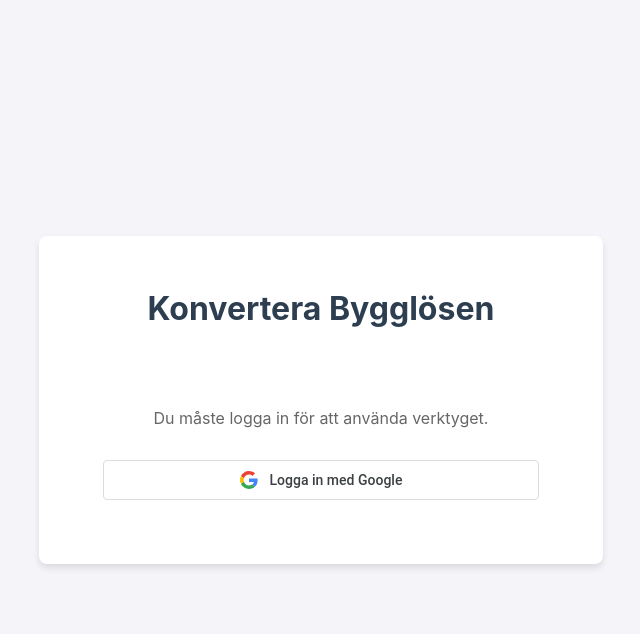
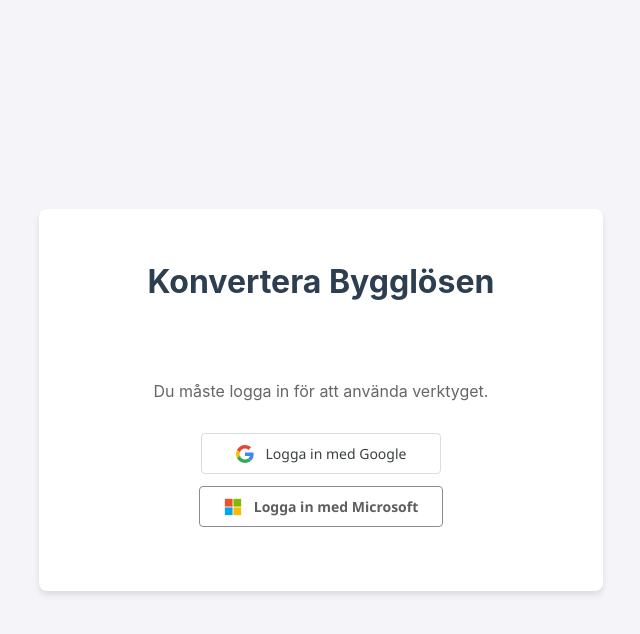
Before and after one commit to Friggo-74/bygglosen-converter, a Flask app: page / in a window 1280 px wide. Shown: the top 634 px of the page, without its empty margins (319-959 px from the left). Run offline with Flask 3, Linux system fonts and the light colour scheme.

Commit message:
Add Microsoft login support

```diff
--- a/app.py
+++ b/app.py
@@ -12,7 +12,7 @@ load_dotenv()
 
 app = Flask(__name__)
 app.secret_key = os.getenv('SECRET_KEY', 'supersecretkey')  # Use env var or default
-app.config['SESSION_COOKIE_NAME'] = 'google-login-session'
+app.config['SESSION_COOKIE_NAME'] = 'bygglosen-session'
 
 # --- Database Config ---
 app.config['SQLALCHEMY_DATABASE_URI'] = os.getenv('DATABASE_URL', 'sqlite:///app.db')
@@ -21,11 +21,22 @@ db.init_app(app)
 
 # --- OAuth Config ---
 oauth = OAuth(app)
+
+# Google OAuth
 google = oauth.register(
     name='google',
     client_id=os.getenv("GOOGLE_CLIENT_ID"),
     client_secret=os.getenv("GOOGLE_CLIENT_SECRET"),
     server_metadata_url='https://accounts.google.com/.well-known/openid-configuration',
+    client_kwargs={'scope': 'openid email profile'}
+)
+
+# Microsoft OAuth
+microsoft = oauth.register(
+    name='microsoft',
+    client_id=os.getenv("MICROSOFT_CLIENT_ID"),
+    client_secret=os.getenv("MICROSOFT_CLIENT_SECRET"),
+    server_metadata_url='https://login.microsoftonline.com/common/v2.0/.well-known/openid-configuration',
     client_kwargs={'scope': 'openid email profile'}
 )
 
@@ -38,33 +49,33 @@ def index():
     user = session.get('user')
     return render_template('index.html', user=user)
 
-@app.route('/login')
-def login():
-    redirect_uri = url_for('auth', _external=True)
+# --- Google Login ---
+@app.route('/login/google')
+def login_google():
+    redirect_uri = url_for('auth_google', _external=True)
     return google.authorize_redirect(redirect_uri)
 
-@app.route('/auth')
-def auth():
+@app.route('/auth/google')
+def auth_google():
     try:
         token = google.authorize_access_token()
         user_info = google.userinfo(token=token)
 
-        # OpenID Connect använder 'sub' (subject) som unik identifierare, inte 'id'
-        google_id = user_info.get('sub') or user_info.get('id')
+        # OpenID Connect använder 'sub' (subject) som unik identifierare
+        provider_id = user_info.get('sub') or user_info.get('id')
 
         # Spara eller uppdatera användaren i databasen
-        existing_user = User.query.filter_by(google_id=google_id).first()
+        existing_user = User.query.filter_by(google_id=provider_id).first()
 
         if not existing_user:
             existing_user = User(
-                google_id=google_id,
+                google_id=provider_id,
                 email=user_info['email'],
                 name=user_info.get('name'),
                 picture=user_info.get('picture')
             )
             db.session.add(existing_user)
         else:
-            # Uppdatera info om det ändrats (t.ex. bild eller namn)
             existing_user.name = user_info.get('name')
             existing_user.picture = user_info.get('picture')
 
@@ -77,7 +88,52 @@ def auth():
         session['user'] = dict(user_info)
         return redirect('/')
     except Exception as e:
-        flash(f'Inloggning misslyckades: {str(e)}')
+        flash(f'Google-inloggning misslyckades: {str(e)}')
+        return redirect('/')
+
+# --- Microsoft Login ---
+@app.route('/login/microsoft')
+def login_microsoft():
+    redirect_uri = url_for('auth_microsoft', _external=True)
+    return microsoft.authorize_redirect(redirect_uri)
+
+@app.route('/auth/microsoft')
+def auth_microsoft():
+    try:
+        token = microsoft.authorize_access_token()
+        # Microsoft returnerar userinfo via token direkt
+        user_info = token.get('userinfo')
+        if not user_info:
+            # Fallback: hämta från userinfo endpoint
+            user_info = microsoft.userinfo(token=token)
+
+        provider_id = user_info.get('sub') or user_info.get('oid')
+
+        # Spara eller uppdatera användaren i databasen
+        existing_user = User.query.filter_by(google_id=provider_id).first()
+
+        if not existing_user:
+            existing_user = User(
+                google_id=provider_id,  # Återanvänder samma fält för enkelhetens skull
+                email=user_info['email'],
+                name=user_info.get('name'),
+                picture=user_info.get('picture')
+            )
+            db.session.add(existing_user)
+        else:
+            existing_user.name = user_info.get('name')
+            existing_user.picture = user_info.get('picture')
+
+        # Logga inloggningstillfället
+        log_entry = LoginLog(user=existing_user)
+        db.session.add(log_entry)
+        db.session.commit()
+
+        # Spara i sessionen
+        session['user'] = dict(user_info)
+        return redirect('/')
+    except Exception as e:
+        flash(f'Microsoft-inloggning misslyckades: {str(e)}')
         return redirect('/')
 
 @app.route('/logout')
--- a/templates/index.html
+++ b/templates/index.html
@@ -129,7 +129,10 @@
         {% else %}
         <div style="text-align: center; padding: 2rem;">
             <p style="margin-bottom: 2rem; color: #666;">Du måste logga in för att använda verktyget.</p>
-            <a href="/login" style="text-decoration: none;">
+
+            <div style="display: flex; flex-direction: column; gap: 12px; align-items: center;">
+                <!-- Google Login -->
+                <a href="/login/google" style="text-decoration: none;">
                     <button type="button" style="
                         display: inline-flex;
                         align-items: center;
@@ -144,7 +147,8 @@
                         color: #3c4043;
                         cursor: pointer;
                         transition: background-color 0.2s, box-shadow 0.2s;
-                    font-family: 'Google Sans', Roboto, Arial, sans-serif;
+                        font-family: 'Segoe UI', Roboto, Arial, sans-serif;
+                        min-width: 240px;
                     ">
                         <svg xmlns="http://www.w3.org/2000/svg" width="18" height="18" viewBox="0 0 48 48">
                             <path fill="#EA4335"
@@ -159,6 +163,36 @@
                         Logga in med Google
                     </button>
                 </a>
+
+                <!-- Microsoft Login -->
+                <a href="/login/microsoft" style="text-decoration: none;">
+                    <button type="button" style="
+                        display: inline-flex;
+                        align-items: center;
+                        justify-content: center;
+                        gap: 12px;
+                        background-color: #ffffff;
+                        border: 1px solid #8c8c8c;
+                        border-radius: 4px;
+                        padding: 10px 24px;
+                        font-size: 14px;
+                        font-weight: 600;
+                        color: #5e5e5e;
+                        cursor: pointer;
+                        transition: background-color 0.2s, box-shadow 0.2s;
+                        font-family: 'Segoe UI', Roboto, Arial, sans-serif;
+                        min-width: 240px;
+                    ">
+                        <svg xmlns="http://www.w3.org/2000/svg" width="18" height="18" viewBox="0 0 21 21">
+                            <rect x="1" y="1" width="9" height="9" fill="#f25022" />
+                            <rect x="11" y="1" width="9" height="9" fill="#7fba00" />
+                            <rect x="1" y="11" width="9" height="9" fill="#00a4ef" />
+                            <rect x="11" y="11" width="9" height="9" fill="#ffb900" />
+                        </svg>
+                        Logga in med Microsoft
+                    </button>
+                </a>
+            </div>
         </div>
         {% endif %}
     </div>
```
Lines whose indentation alone changed are shown as unchanged.
